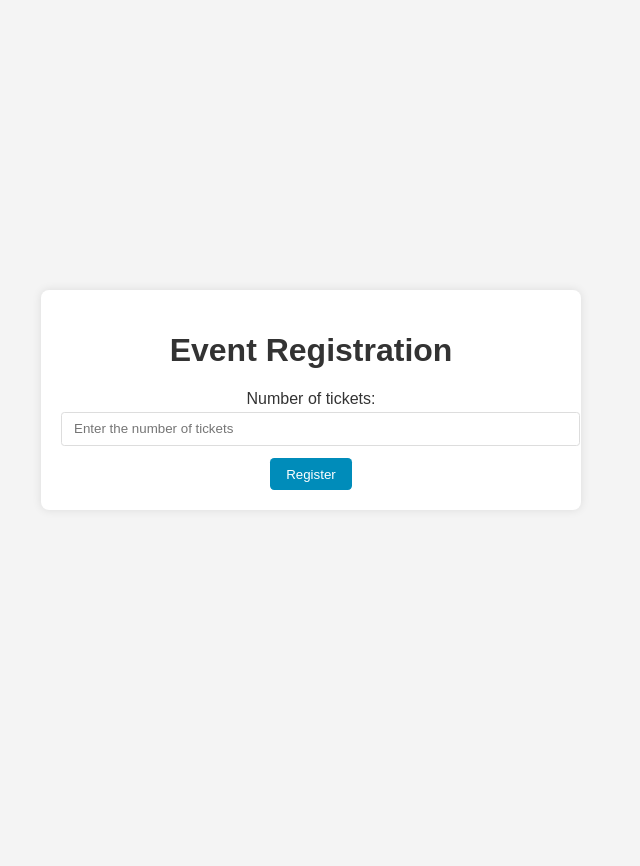
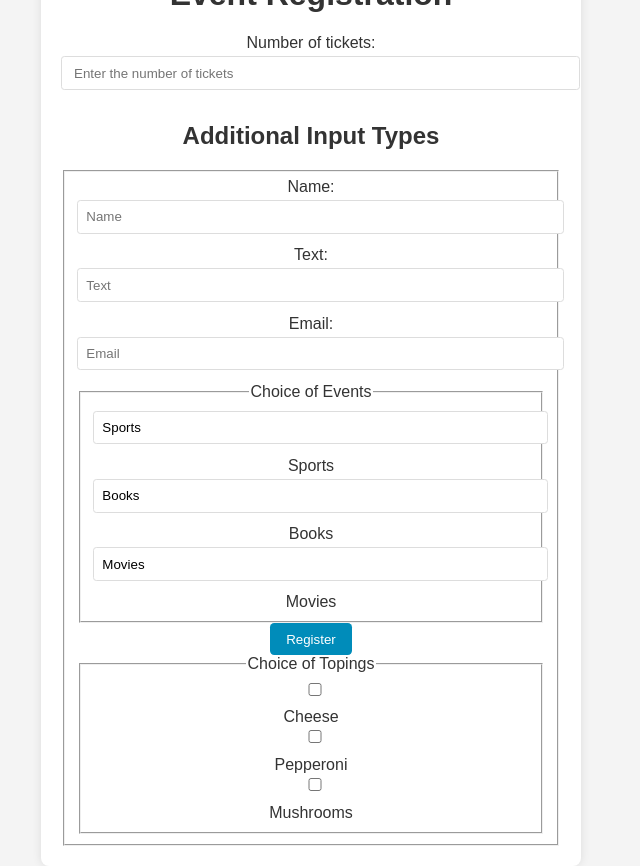
Before and after one commit to Hasratdeep/Hasratdeep_Kaur_lab_04, a plain HTML site: page index.html in a window 1280 px wide. Shown: the whole page, without its empty margins (329-969 px from the left). Before the commit the page ends 800 px from the top, so only its background shows below. Drawn offline with Linux system fonts and the light colour scheme.

Commit message:
Added the additional input types such as Name, text, email and a dropdown menu for the choice of events in index.html.

```diff
--- a/index.html
+++ b/index.html
@@ -11,9 +11,36 @@
 			<h1>Event Registration</h1>
 			<label for="numTickets">Number of tickets:</label>
             <input type="number" id="numTickets" name="numTickets"
-            min="1" max="100" placeholder=" Enter the number of tickets" required />
+            min="1" max="15" placeholder=" Enter the number of tickets" required />
+			<h2>Additional Input Types</h2>
+			<fieldset>
+			<label for="name">Name:</label>
+			<input type="text" id="name" name="name" placeholder="Name" required />
+			<label for="text">Text:</label>
+			<input type="text" id="Text" Text="Text" placeholder="Text" required />
+			<label for="email">Email:</label>
+			<input type="Email" id="Email" Email="Email" placeholder="Email" required />
+			<fieldset>
+				<legend>Choice of Events</legend>
+				<input type="Event" id="Event1" name="Event 1" value="Sports" />
+				<label for="Event1">Sports</label><br />
+				<input type="Event" id="Event2" name="Event2" value="Books" />
+				<label for="Event2">Books</label><br />
+				<input type="Event" id="Event3" name="Event3" value="Movies" />
+				<label for="Event3">Movies</label><br />
+			</fieldset>
 			<button type="submit">Register</button>
 		</form>
 		<script src="script.js"></script>
 	</body>
 </html>
+
+<fieldset>
+    <legend>Choice of Topings</legend>
+    <input type="checkbox" id="topping1" name="topping1" value="cheese" />
+    <label for="topping1">Cheese</label><br />
+    <input type="checkbox" id="topping2" name="topping2" value="pepperoni" />
+    <label for="topping2">Pepperoni</label><br />
+    <input type="checkbox" id="topping3" name="topping3" value="mushrooms" />
+    <label for="topping3">Mushrooms</label><br />
+</fieldset>
```
